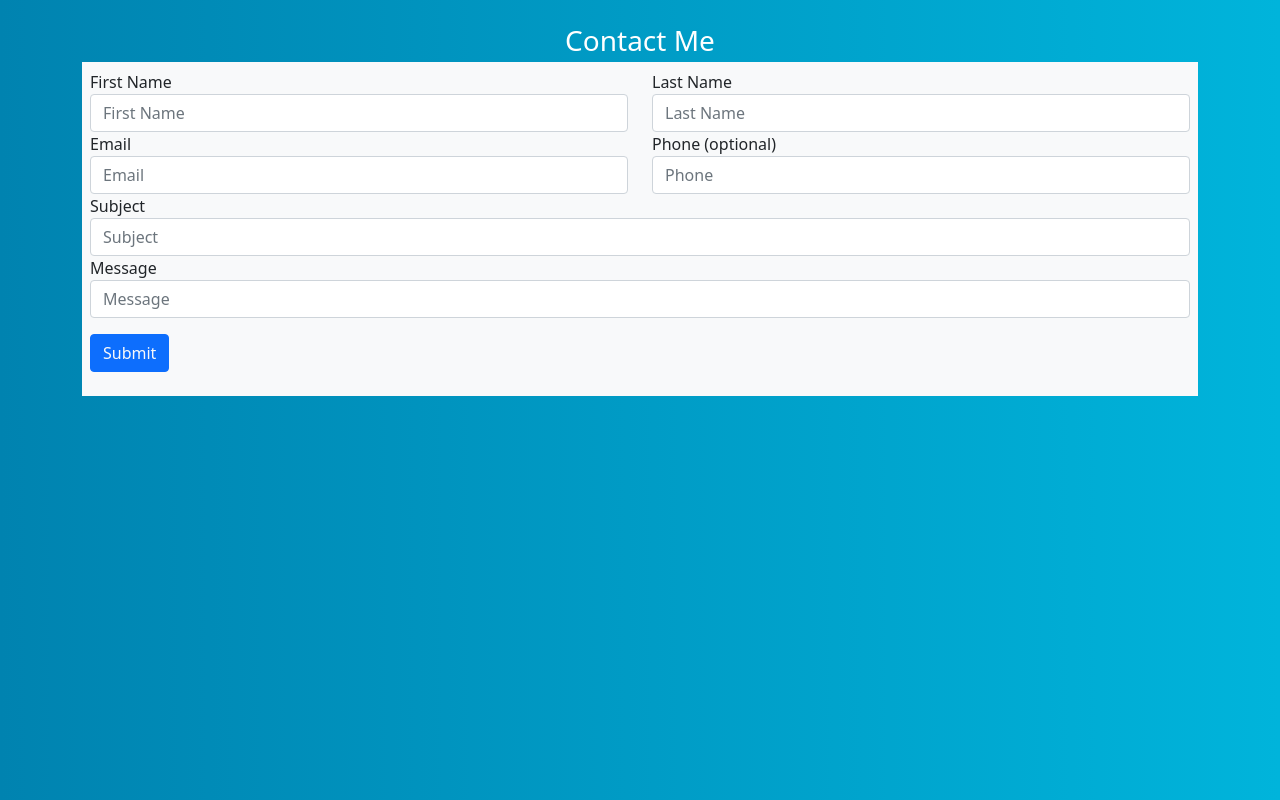
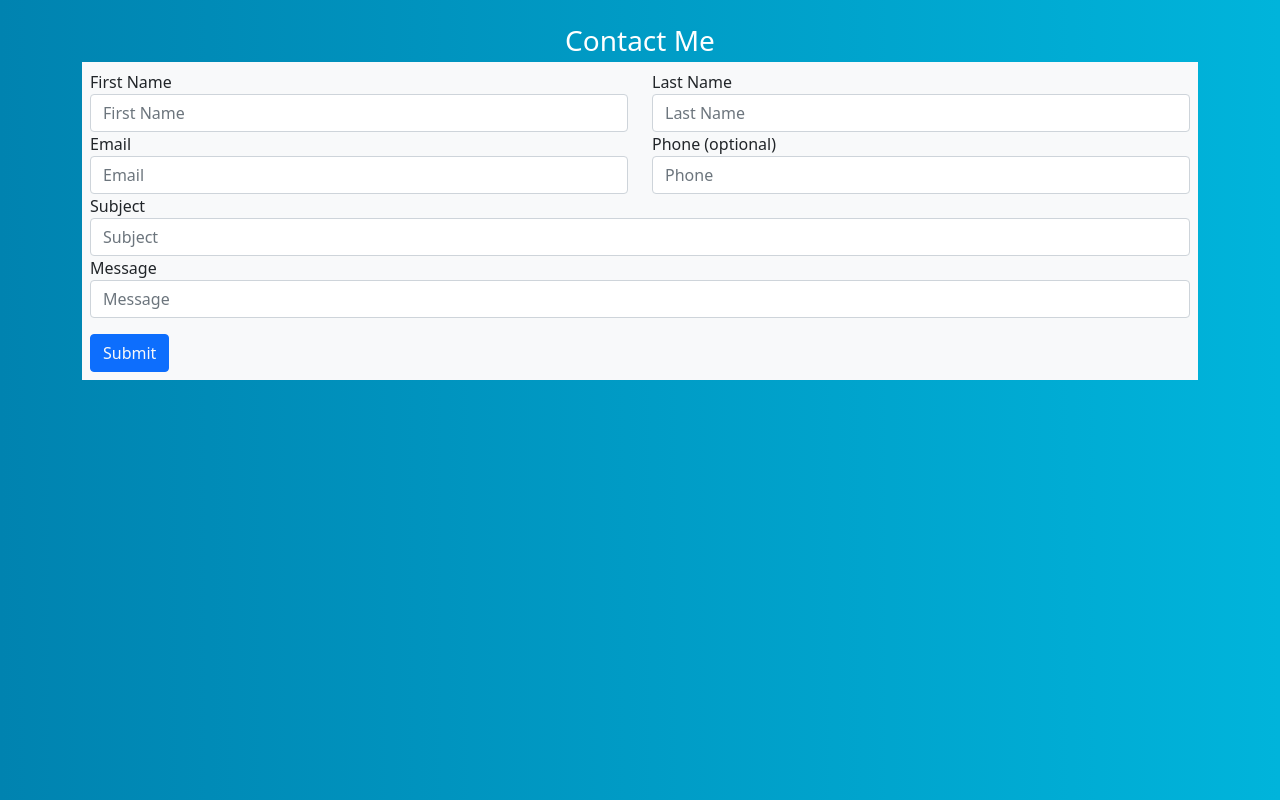
Before and after one commit to EB03/ContactForm, a plain HTML site: page index.html in a window 1280 px wide. Drawn offline with nearby package versions, Linux system fonts and the light colour scheme.

Commit message:
fixed padding on button

```diff
--- a/index.html
+++ b/index.html
@@ -52,7 +52,7 @@
                 </div>
             </div>
             <div class="row">
-              <div class="col-1 py-3">
+              <div class="col-1 pt-3">
                   <button type="button" class="btn btn-primary text-light">Submit</button>
               </div>
             </div>
```
